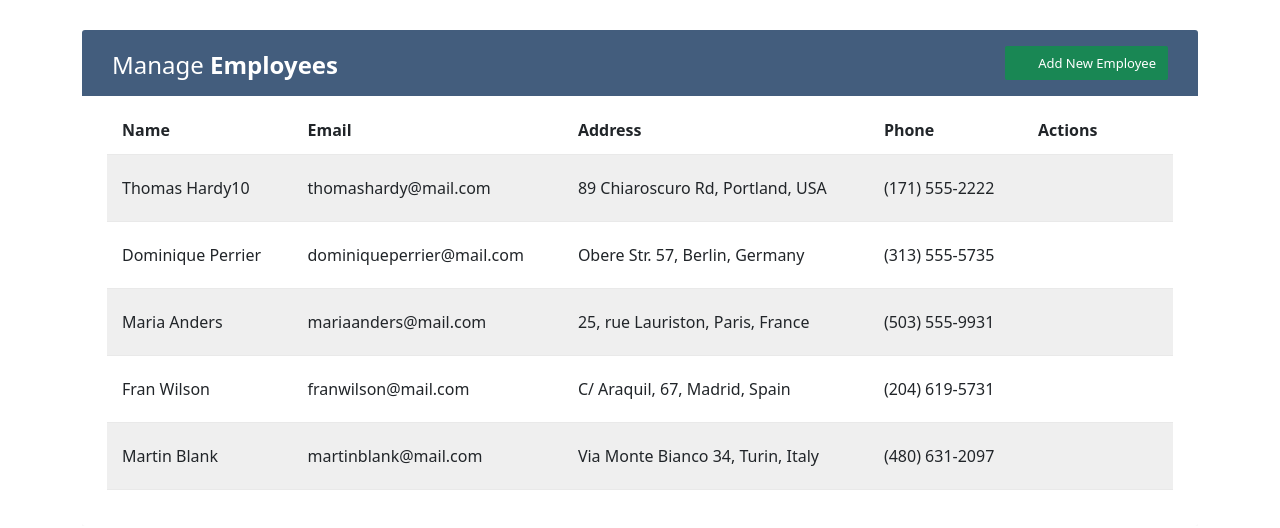
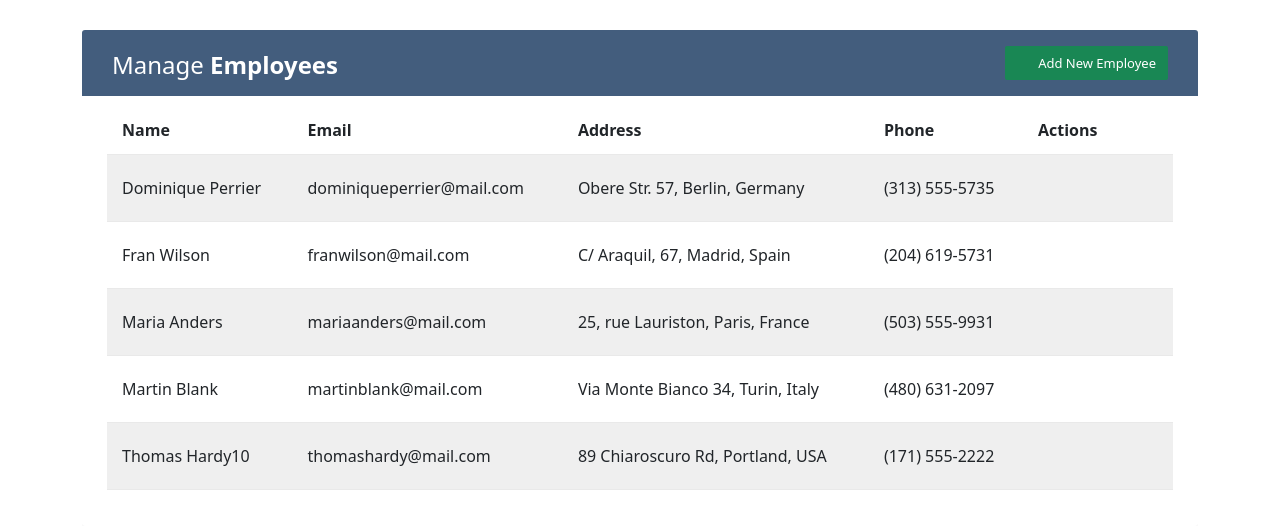
Before and after one commit to David-mwendwa/mern-crud, a React (Create React App) app: page / in a window 1280 px wide. Shown: the top 528 px of the page. Built offline with nearby package versions, Linux system fonts and the light colour scheme.

Commit message:
add sort and alert message implementation

```diff
--- a/src/components/EmployeeList.js
+++ b/src/components/EmployeeList.js
@@ -1,5 +1,5 @@
 import React, { useContext, useEffect, useState } from 'react';
-import { Button, Modal } from 'react-bootstrap';
+import { Alert, Button, Modal } from 'react-bootstrap';
 import { EmployeeContext } from '../contexts/EmployeeContext';
 import AddForm from './AddForm';
 import Employee from './Employee';
@@ -7,13 +7,25 @@ import Employee from './Employee';
 const EmployeeList = () => {
   const { employees } = useContext(EmployeeContext);
 
+  const [showAlert, setShowAlert] = useState(false);
+  console.log({showAlert});
+
   const [show, setShow] = useState(false);
 
   const handleShow = () => setShow(true);
   const handleClose = () => setShow(false);
+  const handleShowAlert = () => {
+    setShowAlert(true);
+    setTimeout(() => {
+      setShowAlert(false);
+    }, 2000);
+  };
 
   useEffect(() => {
     handleClose();
+    return () => {
+      handleShowAlert();
+    };
   }, [employees]);
 
   return (
@@ -36,6 +48,9 @@ const EmployeeList = () => {
           </div>
         </div>
       </div>
+      <Alert show={showAlert} variant='success'>
+        Emlployee List Updated Succefully!
+      </Alert>
       <table className='table table-striped table-hover'>
         <thead>
           <tr>
@@ -47,11 +62,13 @@ const EmployeeList = () => {
           </tr>
         </thead>
         <tbody>
-          {employees.map((employee) => (
-            <tr key={employee.id}>
-              <Employee employee={employee} />
-            </tr>
-          ))}
+          {employees
+            .sort((a, b) => (a.name < b.name ? -1 : 1))
+            .map((employee) => (
+              <tr key={employee.id}>
+                <Employee employee={employee} />
+              </tr>
+            ))}
         </tbody>
       </table>
       <Modal show={show} onHide={handleClose}>
@@ -67,7 +84,6 @@ const EmployeeList = () => {
           </Button>
         </Modal.Footer>
       </Modal>
-
     </>
   );
 };
```
